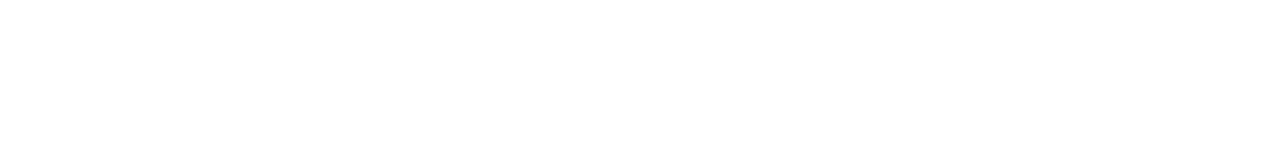
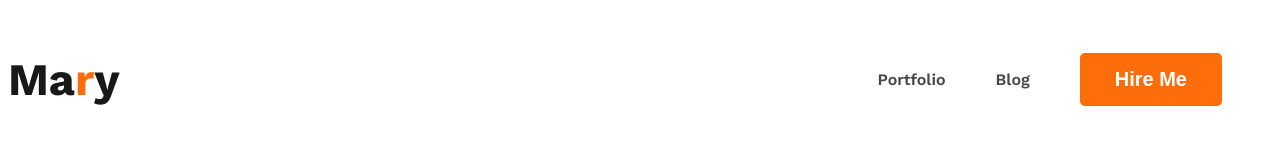
Before and after one commit to UmmeyHabibaShanjida/webdeveloper-portfolio, a plain HTML site: page index.html in a window 1280 px wide. Drawn offline with nearby package versions, Linux system fonts and the light colour scheme.

Commit message:
added nav

```diff
--- a/index.html
+++ b/index.html
@@ -4,10 +4,21 @@
     <meta charset="UTF-8">
     <meta name="viewport" content="width=device-width, initial-scale=1.0">
     <title>Web developer portfolio</title>
+    <link rel="preconnect" href="https://fonts.googleapis.com">
+<link rel="preconnect" href="https://fonts.gstatic.com" crossorigin>
+<link href="https://fonts.googleapis.com/css2?family=Open+Sans:ital,wght@0,400;0,800;1,400&family=Poppins:wght@500&family=Work+Sans:wght@600;700&display=swap" rel="stylesheet">
+    <link rel="stylesheet" href="styles/portfolio.css">
 </head>
 <body>
   <header>
-
+    <nav>
+      <h3 class="nav-title">Ma<span class="text-primary">r</span>y</h3>
+      <ul>
+        <li><a href="">Portfolio</a></li>
+        <li><a href="">Blog</a></li>
+        <li><button class="btn-primary">Hire Me</button></li>
+      </ul>
+    </nav>
   </header>
   <main>
 
--- /dev/null
+++ b/styles/portfolio.css
@@ -0,0 +1,50 @@
+/* common shared styles */
+body {
+    font-family: 'Open Sans', sans-serif;
+    font-family: 'Poppins', sans-serif;
+    font-family: 'Work Sans', sans-serif;
+}
+
+.text-primary {
+    color: #FD6E0A;
+}
+
+.btn-primary {
+    border-radius: 5px;
+    background: #FD6E0A;
+    border: 0;
+    color: white;
+    font-size: 20px;
+    font-weight: 700;
+    padding: 15px 35px;
+}
+
+/* nav related styles */
+nav {
+    display: flex;
+    justify-content: space-between;
+    align-items: center;
+
+}
+
+.nav-title {
+    color: #181818;
+    font-size: 45px;
+    font-weight: 800;
+
+}
+
+nav>ul {
+    display: flex;
+    align-items: center;
+}
+
+nav li {
+    list-style: none;
+    margin-right: 50px;
+}
+
+nav a {
+    text-decoration: none;
+    color: #474747;
+}
```
